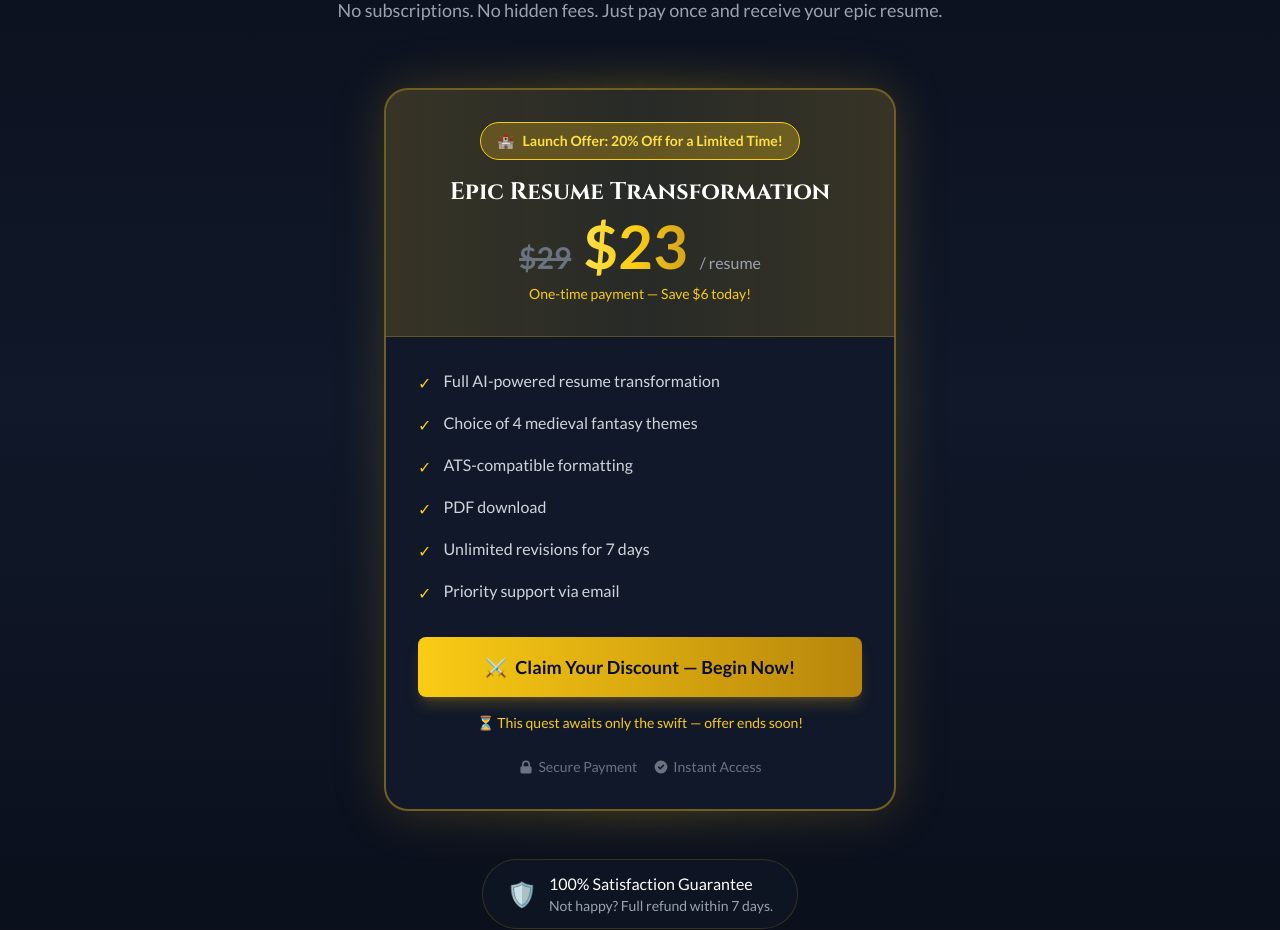
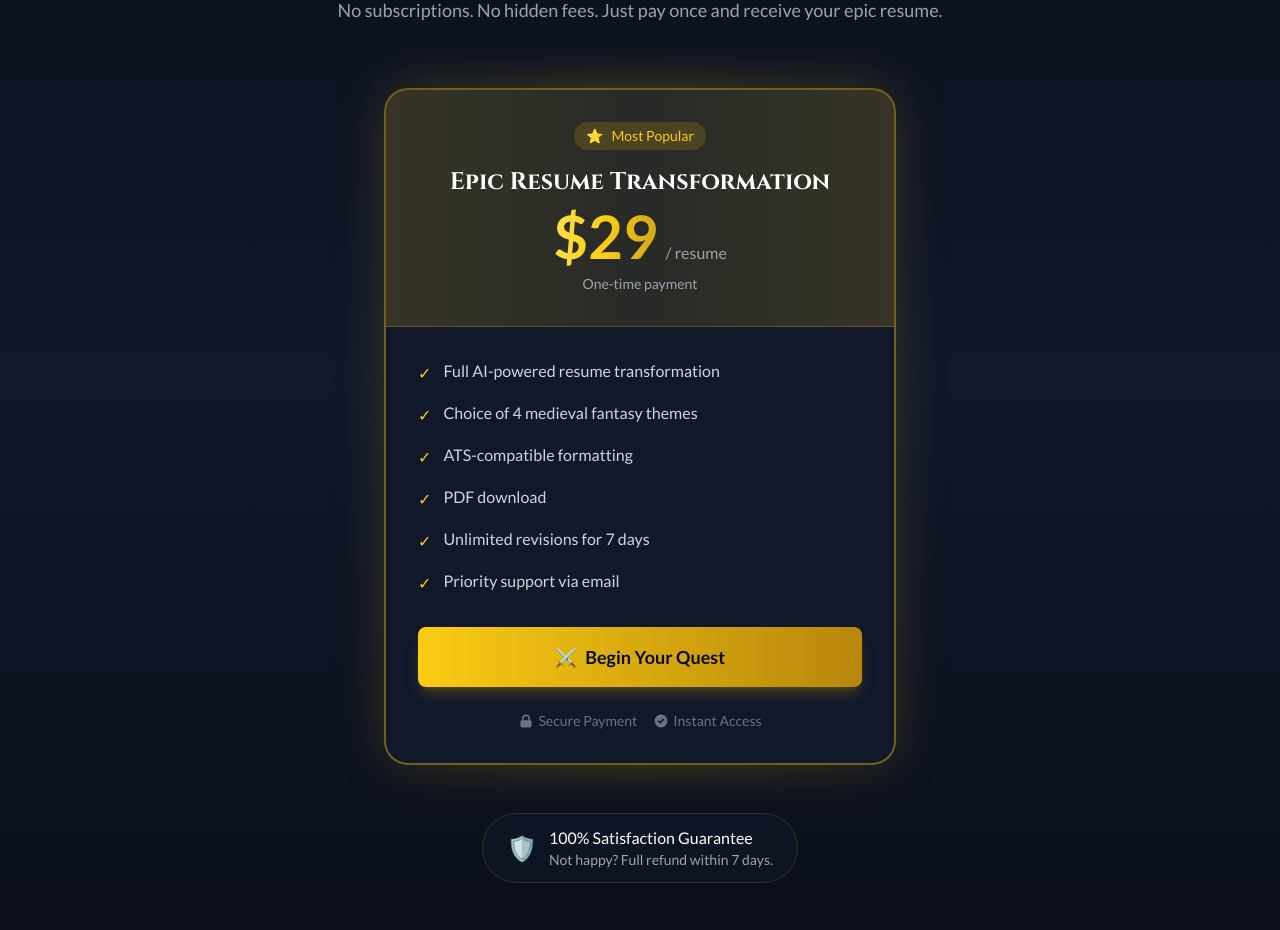
Before and after one commit to INDEX-prog/epiccv, a Next.js app: page / in a window 1280 px wide. Shown: the part 5060-5990 px from the top of the page. Built offline with nearby package versions, Linux system fonts and the light colour scheme.

Commit message:
fix: apply user modifications

```diff
--- a/components/Pricing.tsx
+++ b/components/Pricing.tsx
@@ -55,20 +55,18 @@ export default function Pricing() {
             <div className="relative bg-navy-800 border-2 border-gold-500/50 rounded-3xl overflow-hidden">
               {/* Header */}
               <div className="bg-gradient-to-r from-gold-500/20 via-gold-400/10 to-gold-500/20 p-8 text-center border-b border-gold-500/30">
-                {/* Launch Offer Badge */}
-                <div className="inline-flex items-center gap-2 px-4 py-2 bg-gradient-to-r from-gold-500/30 to-gold-400/30 border border-gold-400 rounded-full text-gold-300 text-sm font-bold mb-4 animate-pulse-slow">
-                  <span>🏰</span>
-                  <span>Launch Offer: 20% Off for a Limited Time!</span>
+                <div className="inline-flex items-center gap-2 px-3 py-1 bg-gold-500/20 rounded-full text-gold-400 text-sm font-medium mb-4">
+                  <span>⭐</span>
+                  <span>Most Popular</span>
                 </div>
                 <h3 className="font-medieval text-2xl font-bold text-white mb-2">
                   Epic Resume Transformation
                 </h3>
-                <div className="flex items-baseline justify-center gap-3">
-                  <span className="text-2xl md:text-3xl font-bold text-gray-500 line-through">$29</span>
-                  <span className="text-5xl md:text-6xl font-bold gradient-text">$23</span>
+                <div className="flex items-baseline justify-center gap-2">
+                  <span className="text-5xl md:text-6xl font-bold gradient-text">$29</span>
                   <span className="text-gray-400">/ resume</span>
                 </div>
-                <p className="text-gold-400 text-sm mt-2 font-medium">One-time payment — Save $6 today!</p>
+                <p className="text-gray-400 text-sm mt-2">One-time payment</p>
               </div>
 
               {/* Features */}
@@ -111,15 +109,10 @@ export default function Pricing() {
                   ) : (
                     <>
                       <span className="mr-2">⚔️</span>
-                      Claim Your Discount — Begin Now!
+                      Begin Your Quest
                     </>
                   )}
                 </button>
-
-                {/* Urgency Text */}
-                <p className="text-center text-gold-400 text-sm mt-4 font-medium">
-                  ⏳ This quest awaits only the swift — offer ends soon!
-                </p>
 
                 {/* Trust Badges */}
                 <div className="flex items-center justify-center gap-4 mt-6 text-gray-500 text-sm">
```
